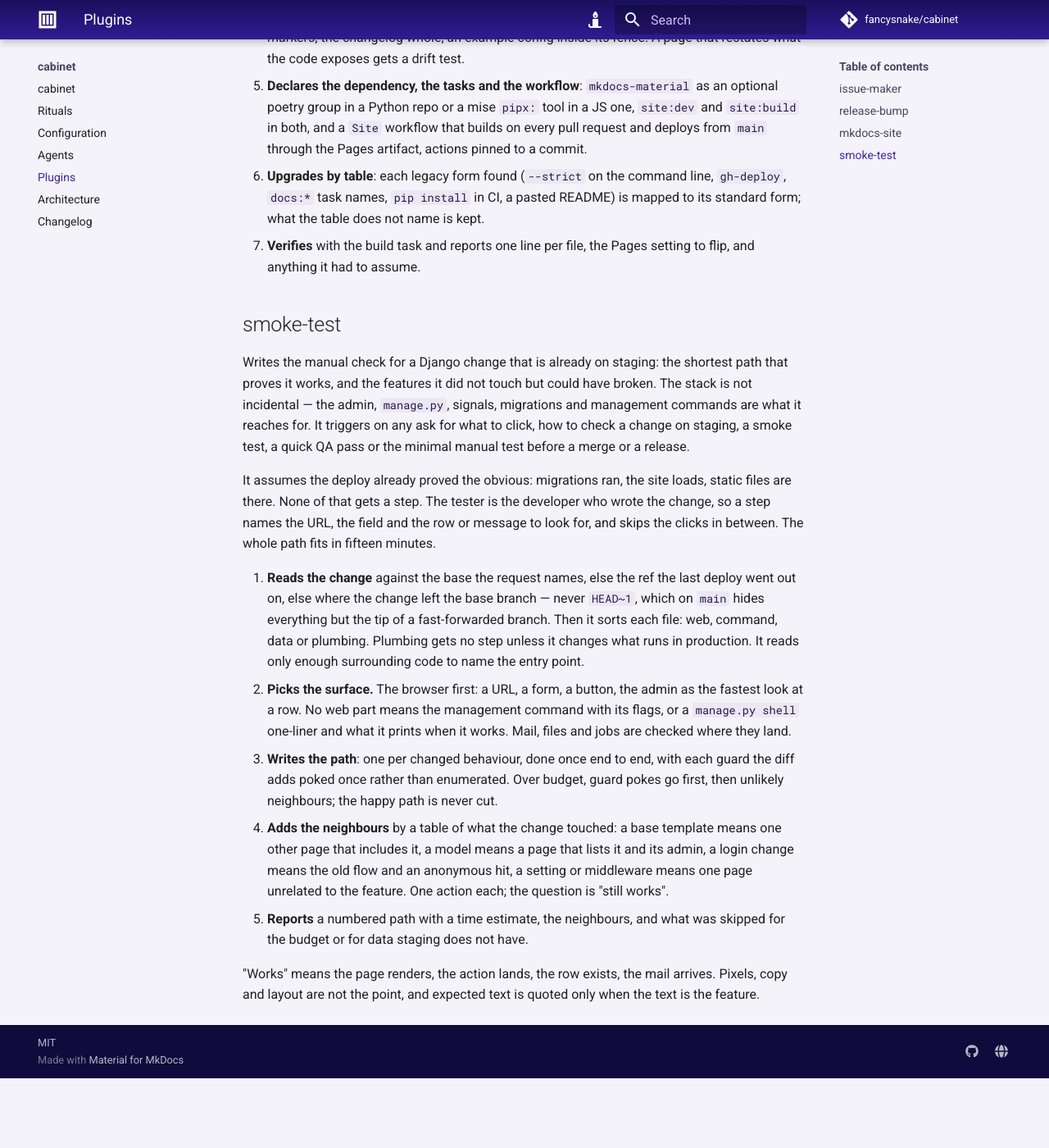
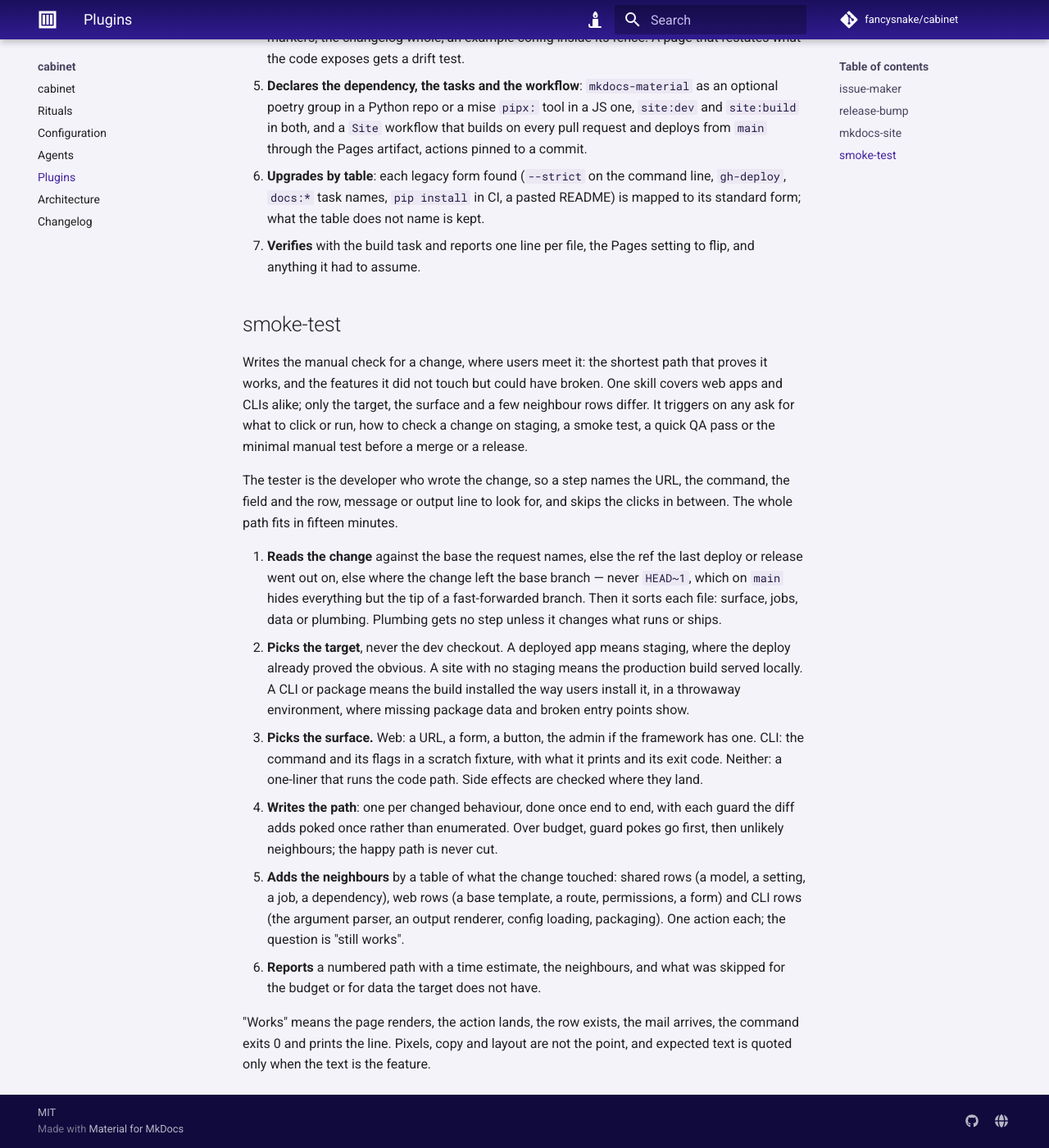
Before and after one commit to fancysnake/cabinet, an MkDocs documentation site: the page built from docs/plugins.md, in a window 1280 px wide and 1400 px high, scrolled down 3016 px. Shown: the whole window at 82% size. Built offline with MkDocs 1.6.1 and Material for MkDocs 9.7.7, drawn with Linux system fonts in a browser that asks for light colours; comment, search, counter and statistics services are not loaded; before the commit the page ends 4331 px from its top, so only the background shows below that; some of the changed text lies outside the part shown.

Commit message:
Make the smoke-test skill stack-neutral: web apps and CLIs
Co-Authored-By: Claude Opus 5.5 <noreply@anthropic.com>

```diff
--- a/CHANGELOG.md
+++ b/CHANGELOG.md
@@ -10,8 +10,8 @@ and this project adheres to [Semantic Versioning].
 ### Added
 
 - `smoke-test` plugin: a skill that writes the fifteen-minute manual check
-  for a Django change on staging, browser or management command, plus the
-  untouched features it could have broken.
+  for a change where users meet it (staging, a production preview or the
+  installed CLI), plus the untouched features it could have broken.
 
 ## [0.4.0] - 2026-09-27
 
--- a/README.md
+++ b/README.md
@@ -107,7 +107,7 @@ Its plugins live under `plugins/`, each with its own manifest and skills.
 | `issue-maker`  | a skill that files or updates a GitHub issue |
 | `release-bump` | a skill that cuts a release                  |
 | `mkdocs-site`  | a skill that sets up or upgrades a MkDocs site |
-| `smoke-test`   | a skill that writes the fifteen-minute manual check for a Django change on staging |
+| `smoke-test`   | a skill that writes the fifteen-minute manual check for a web or CLI change |
 
 <!-- --8<-- [start:plugins-install] -->
 Add the marketplace once, then install what you want:
--- a/docs/plugins.md
+++ b/docs/plugins.md
@@ -10,7 +10,7 @@ you already have open.
 | `issue-maker`  | `issue-maker`  | files or updates a GitHub issue, checked against the code first |
 | `release-bump` | `release-bump` | cuts a release: the version, the changelog, the docs         |
 | `mkdocs-site`  | `mkdocs-site`  | sets up a MkDocs site, or upgrades one to the standard       |
-| `smoke-test`   | `smoke-test`   | writes the fifteen-minute manual check for a Django change on staging |
+| `smoke-test`   | `smoke-test`   | writes the fifteen-minute manual check for a web or CLI change |
 
 --8<-- "README.md:plugins-install"
 
@@ -135,43 +135,44 @@ Pages workflow.
 
 ## smoke-test
 
-Writes the manual check for a Django change that is already on staging: the
-shortest path that proves it works, and the features it did not touch but
-could have broken. The stack is not incidental — the admin, `manage.py`,
-signals, migrations and management commands are what it reaches for. It
-triggers on any ask for what to click, how to check a change on staging, a
-smoke test, a quick QA pass or the minimal manual test before a merge or a
-release.
+Writes the manual check for a change, where users meet it: the shortest path
+that proves it works, and the features it did not touch but could have
+broken. One skill covers web apps and CLIs alike; only the target, the
+surface and a few neighbour rows differ. It triggers on any ask for what to
+click or run, how to check a change on staging, a smoke test, a quick QA
+pass or the minimal manual test before a merge or a release.
 
-It assumes the deploy already proved the obvious: migrations ran, the site
-loads, static files are there. None of that gets a step. The tester is the
-developer who wrote the change, so a step names the URL, the field and the
-row or message to look for, and skips the clicks in between. The whole path
-fits in fifteen minutes.
+The tester is the developer who wrote the change, so a step names the URL,
+the command, the field and the row, message or output line to look for, and
+skips the clicks in between. The whole path fits in fifteen minutes.
 
 1. **Reads the change** against the base the request names, else the ref the
-   last deploy went out on, else where the change left the base branch —
-   never `HEAD~1`, which on `main` hides everything but the tip of a
-   fast-forwarded branch. Then it sorts each file: web, command, data or
-   plumbing. Plumbing gets no step unless it changes what runs in
-   production. It reads only enough surrounding code to name the entry
-   point.
-2. **Picks the surface.** The browser first: a URL, a form, a button, the
-   admin as the fastest look at a row. No web part means the management
-   command with its flags, or a `manage.py shell` one-liner and what it
-   prints when it works. Mail, files and jobs are checked where they land.
-3. **Writes the path**: one per changed behaviour, done once end to end,
+   last deploy or release went out on, else where the change left the base
+   branch — never `HEAD~1`, which on `main` hides everything but the tip of
+   a fast-forwarded branch. Then it sorts each file: surface, jobs, data or
+   plumbing. Plumbing gets no step unless it changes what runs or ships.
+2. **Picks the target**, never the dev checkout. A deployed app means
+   staging, where the deploy already proved the obvious. A site with no
+   staging means the production build served locally. A CLI or package
+   means the build installed the way users install it, in a throwaway
+   environment, where missing package data and broken entry points show.
+3. **Picks the surface.** Web: a URL, a form, a button, the admin if the
+   framework has one. CLI: the command and its flags in a scratch fixture,
+   with what it prints and its exit code. Neither: a one-liner that runs the
+   code path. Side effects are checked where they land.
+4. **Writes the path**: one per changed behaviour, done once end to end,
    with each guard the diff adds poked once rather than enumerated. Over
    budget, guard pokes go first, then unlikely neighbours; the happy path
    is never cut.
-4. **Adds the neighbours** by a table of what the change touched: a base
-   template means one other page that includes it, a model means a page
-   that lists it and its admin, a login change means the old flow and an
-   anonymous hit, a setting or middleware means one page unrelated to the
-   feature. One action each; the question is "still works".
-5. **Reports** a numbered path with a time estimate, the neighbours, and
-   what was skipped for the budget or for data staging does not have.
+5. **Adds the neighbours** by a table of what the change touched: shared
+   rows (a model, a setting, a job, a dependency), web rows (a base
+   template, a route, permissions, a form) and CLI rows (the argument
+   parser, an output renderer, config loading, packaging). One action each;
+   the question is "still works".
+6. **Reports** a numbered path with a time estimate, the neighbours, and
+   what was skipped for the budget or for data the target does not have.
 
 "Works" means the page renders, the action lands, the row exists, the mail
-arrives. Pixels, copy and layout are not the point, and expected text is
-quoted only when the text is the feature.
+arrives, the command exits 0 and prints the line. Pixels, copy and layout
+are not the point, and expected text is quoted only when the text is the
+feature.
```
Also changed, not shown: plugins/smoke-test/skills/smoke-test/SKILL.md (+88 -52 lines), 2 other files.
